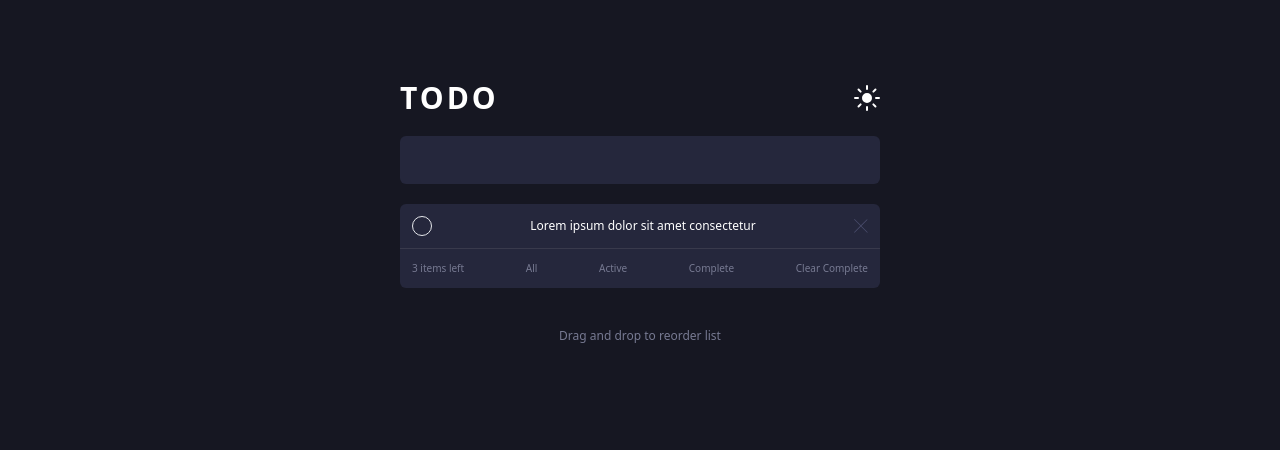
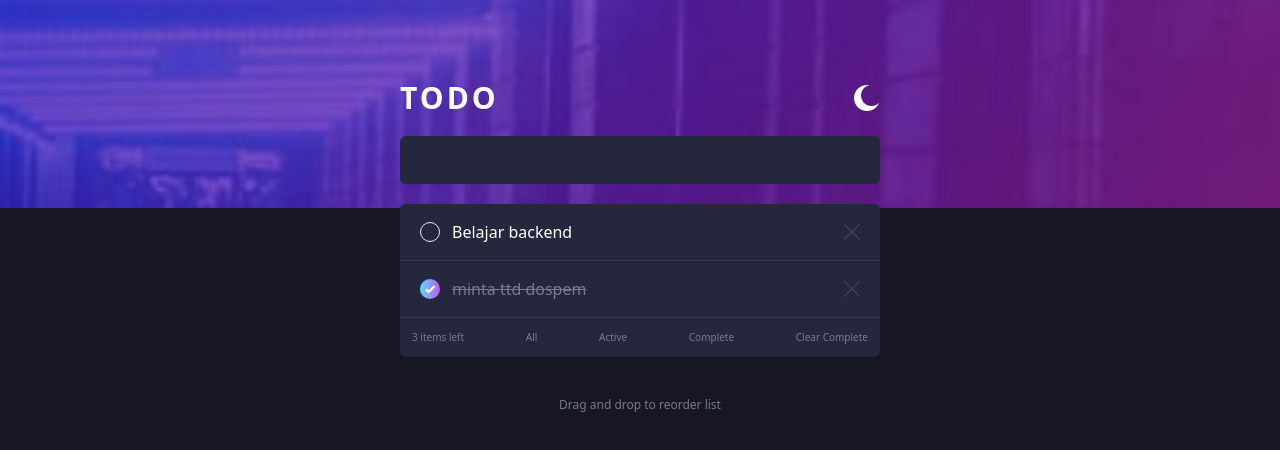
Before and after one commit to ahmadhilmandani/to-dol-list-react, a React (Vite) app: page / in a window 1280 px wide. Shown: the top 450 px of the page. Built offline with nearby package versions, Linux system fonts and the light colour scheme.

Commit message:
UPDATE mlogika untuk menampilkan object, nanti dipakek untuk menampilkan lewat state

```diff
--- a/src/App.jsx
+++ b/src/App.jsx
@@ -2,32 +2,43 @@ import { useState } from 'react'
 import reactLogo from './assets/react.svg'
 import viteLogo from '/vite.svg'
 import bgMobileDark from './assets/img/bgMobileDark.jpg'
-import iconX from './assets/img/icon-cross.svg'
+import { List } from './List'
+import iconMoon from './assets/img/icon-moon.svg'
+import iconSun from './assets/img/icon-sun.svg'
 import './App.css'
 
 function App() {
   const [lightMode, setLightMode] = useState(false)
+  const [list, setList] = useState({
+
+  })
+  const test = [
+    {
+      work: 'Belajar backend',
+      done: false
+    },
+    {
+      work: 'minta ttd dospem',
+      done: true,
+
+    }
+  ]
+
   return (
-    <div className="w-full min-h-screen flex justify-center gap-5 bg-Cust-Very-Dark-Blue relative px-6">
-      <div className='w-full h-52 bg-cover bg-no-repeat absolute z-[-2]' style={{ backgroundImage: `url(${bgMobileDark})` }}></div>
-      <div className='w-full max-w-[480px] mt-20'>
+    <div className='w-full min-h-screen flex justify-center gap-5 bg-Cust-Very-Dark-Blue relative px-6'>
+      <div className='w-full h-52 bg-cover bg-no-repeat absolute' style={{ backgroundImage: `url(${bgMobileDark})` }}></div>
+      <div className='lg:w-full max-w-[480px] w-[90%] mt-20 absolute'>
         <header className='flex justify-between items-center'>
           <h1 className='text-white font-semibold text-3xl tracking-widest'>TODO</h1>
-          {
-            lightMode === true ?
-              <svg xmlns="http://www.w3.org/2000/svg" width="26" height="26"><path fill="#FFF" fill-rule="evenodd" d="M13 0c.81 0 1.603.074 2.373.216C10.593 1.199 7 5.43 7 10.5 7 16.299 11.701 21 17.5 21c2.996 0 5.7-1.255 7.613-3.268C23.22 22.572 18.51 26 13 26 5.82 26 0 20.18 0 13S5.82 0 13 0z" /></svg>
-              :
-              <svg xmlns="http://www.w3.org/2000/svg" width="26" height="26"><path fill="#FFF" fill-rule="evenodd" d="M13 21a1 1 0 011 1v3a1 1 0 11-2 0v-3a1 1 0 011-1zm-5.657-2.343a1 1 0 010 1.414l-2.121 2.121a1 1 0 01-1.414-1.414l2.12-2.121a1 1 0 011.415 0zm12.728 0l2.121 2.121a1 1 0 01-1.414 1.414l-2.121-2.12a1 1 0 011.414-1.415zM13 8a5 5 0 110 10 5 5 0 010-10zm12 4a1 1 0 110 2h-3a1 1 0 110-2h3zM4 12a1 1 0 110 2H1a1 1 0 110-2h3zm18.192-8.192a1 1 0 010 1.414l-2.12 2.121a1 1 0 01-1.415-1.414l2.121-2.121a1 1 0 011.414 0zm-16.97 0l2.121 2.12A1 1 0 015.93 7.344L3.808 5.222a1 1 0 011.414-1.414zM13 0a1 1 0 011 1v3a1 1 0 11-2 0V1a1 1 0 011-1z" /></svg>
-          }
+
+          {lightMode == true ? <img src={iconSun} alt="" />  : <img src={iconMoon} alt='' />}
+
         </header>
         <main className='mt-5'>
-          <input type="text" className='w-full px-3 py-3 rounded-md bg-Cust-Bg-Color' />
+          <input type="text" className='w-full px-3 py-3 rounded-md bg-Cust-Bg-Color text-white' />
           <div className='mt-5 rounded-md bg-Cust-Bg-Color'>
-            <div className='px-3 py-3 flex justify-between items-center text-xs text-white border-b border-b-Cust-Very-Dark-Grayish-Blue'>
-              <div className='w-[20px] h-[20px] border rounded-full'></div>
-              <p>Lorem ipsum dolor sit amet consectetur</p>
-              <img className='w-[14px] h-[14px]' src={iconX}></img>
-            </div>
+
+            <List test={test} />
 
             <div className='flex justify-between px-3 py-3 text-Cust-Dark-Grayish-Blue text-[10px]'>
               <div>3 items left</div>
--- /dev/null
+++ b/src/List.jsx
@@ -0,0 +1,27 @@
+import iconX from './assets/img/icon-cross.svg'
+import iconCheck from './assets/img/icon-check.svg'
+
+export function List(props) {
+    return (
+        <>
+            {
+                props.test.map((test, index) => {
+                    return (
+                        <div className='px-3 py-3 lg:px-5 lg:py-4 flex justify-between items-center text-xs md:text-base text-white border-b border-b-Cust-Very-Dark-Grayish-Blue' id={index}>
+                            <div className='flex gap-3 items-center'>
+                                <div className={`w-[16px] h-[16px] lg:w-[20px] lg:h-[20px] rounded-full overflow-hidden flex justify-center items-center
+                                 ${test.done ? 'bg-gradient-to-r from-Cust-Sky-Blue to-Cust-Purple' : 'border'}`} >
+                                    {test.done &&
+                                    <img src={iconCheck} alt="icon check" />
+                                }
+                                </div>
+                                <p className={test.done == true ? 'line-through text-Cust-Dark-Grayish-Blue' : ''} >{test.work}</p>
+                            </div>
+                            <img src={iconX} alt="" className='w-[12px] h-[12px] lg:w-[16px] lg:h-[16px]' />
+                        </div>
+                    )
+                })
+            }
+        </>
+    )
+}
--- a/tailwind.config.js
+++ b/tailwind.config.js
@@ -17,6 +17,8 @@ export default {
         'Cust-Dark-Grayish-Blue': 'hsl(234, 11%, 52%)',
         'Cust-Very-Dark-Grayish-Blue': 'hsl(233, 14%, 35%)',
         'Cust-Very-Dark-Grayish-Blue': 'hsl(237, 14%, 26%)',
+        'Cust-Very-Pastel-Blue': 'hsl(228, 100%, 84%)',
+        'Cust-Very-Light-Blue': 'hsl(206, 94%, 87%)',
       }
     },
   },
```
